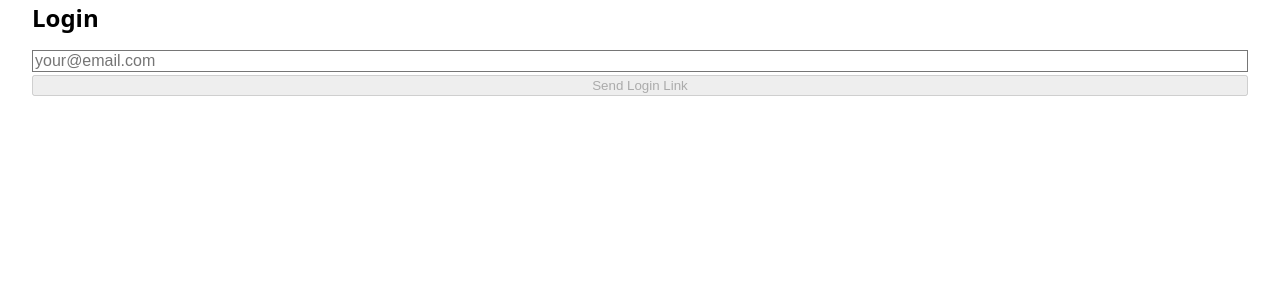
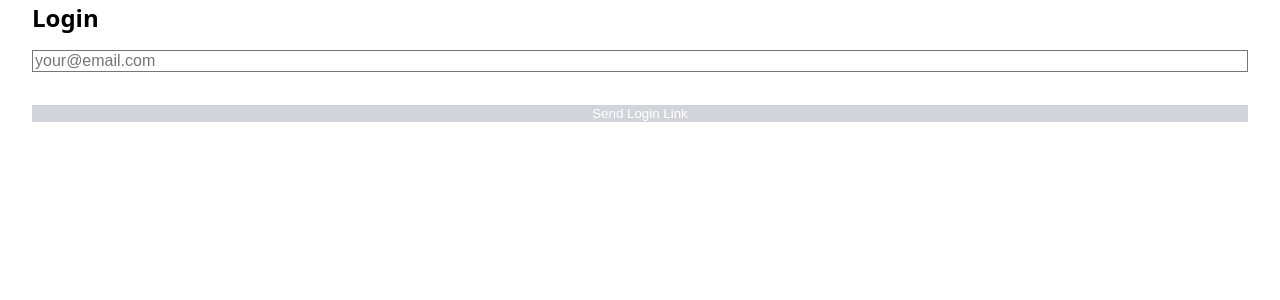
Before and after one commit to ManiGao/topic-stock-app, a Next.js app: page /login in a window 1280 px wide. Shown: the top 300 px of the page. Built offline with nearby package versions, Linux system fonts and the light colour scheme; no server answers.

Commit message:
Activate the “Send Login Link” button

```diff
--- a/src/app/login/page.tsx
+++ b/src/app/login/page.tsx
@@ -75,19 +75,24 @@ export default function LoginPage() {
           value={email}
           onChange={(e) => setEmail(e.target.value)}
         />
-        {showEmailError && (
-          <p style={{ color: '#b91c1c', fontSize: 13, marginBottom: 10 }}>
-            *メールアドレスを入力してください
-          </p>
-        )}
+        <div style={{ minHeight: 18, marginBottom: 10 }}>
+          {showEmailError && (
+            <p style={{ color: '#b91c1c', fontSize: 13, margin: 0 }}>
+              *メールアドレスを入力してください
+            </p>
+          )}
+        </div>
         <button
+          type="button"
           onClick={handleLogin}
           disabled={!canSubmit}
-          className={
-            `text-white h-14 rounded-xl text-base font-medium w-full ` +
-            (canSubmit ? 'bg-blue-500' : 'bg-gray-300')
-          }
-          style={{ cursor: canSubmit ? 'pointer' : 'not-allowed' }}
+          className="h-14 rounded-xl text-base font-medium w-full"
+          style={{
+            backgroundColor: canSubmit ? '#3b82f6' : '#d1d5db',
+            color: '#ffffff',
+            cursor: canSubmit ? 'pointer' : 'not-allowed',
+            border: 'none'
+          }}
         >
           {loading ? 'Sending...' : 'Send Login Link'}
         </button>
```
